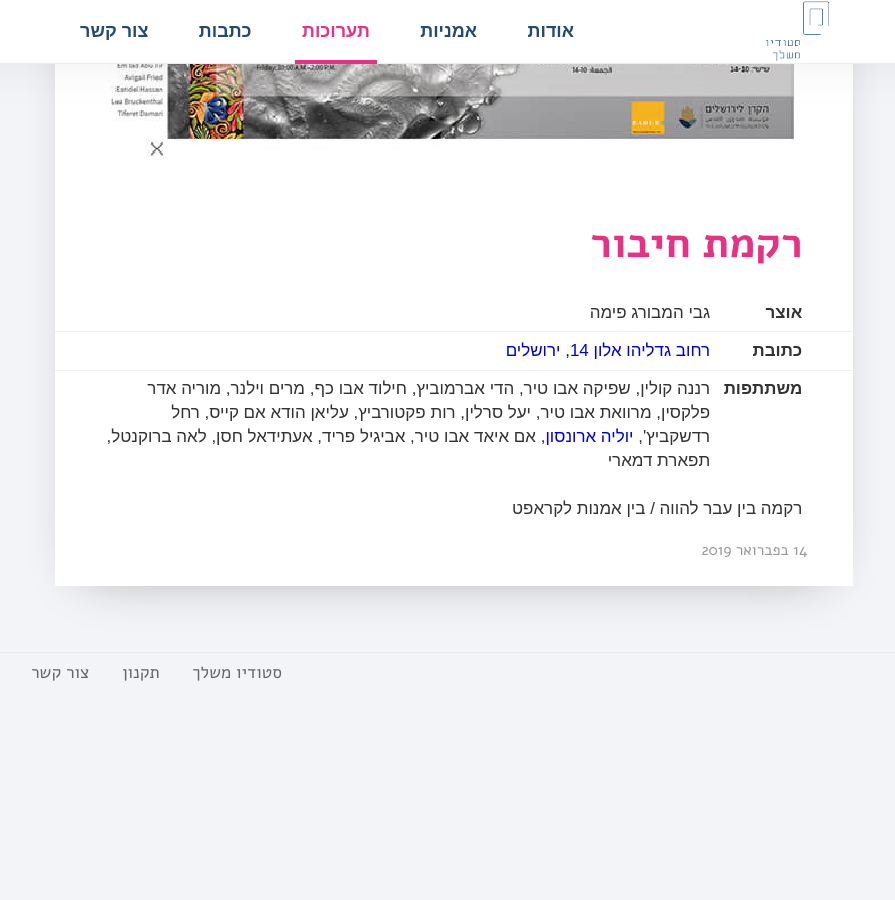
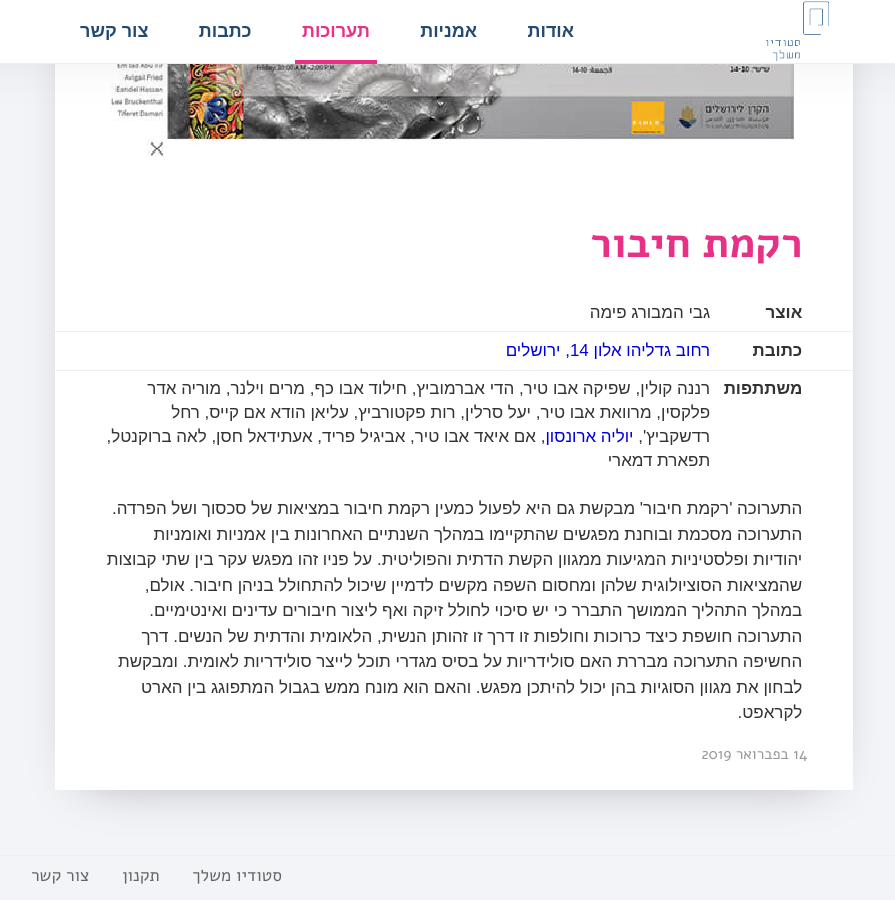
Before and after one commit to laukstein/studioofherown, a Jekyll site: the page built from _pages/exhibition/2019-02-14.md, in a window 1280 px wide and 900 px high, scrolled down 771 px. Shown: the whole window, without its empty margins (186-1081 px from the left). Built offline with Jekyll 4.4.1, drawn with Linux system fonts in a browser that asks for light colours; before the commit the page ends 1468 px from its top, so only the background shows below that.

Commit message:
הוספת טקסט
בתיאור התערוכה

```diff
--- a/_pages/exhibition/2019-02-14.md
+++ b/_pages/exhibition/2019-02-14.md
@@ -1,7 +1,7 @@
 ---
 layout: exhibition
 title: רקמת חיבור
-text: רקמה בין עבר להווה / בין אמנות לקראפט
+text: התערוכה 'רקמת חיבור' מבקשת גם היא לפעול כמעין רקמת חיבור במציאות של סכסוך ושל הפרדה. התערוכה מסכמת ובוחנת  מפגשים שהתקיימו במהלך השנתיים האחרונות בין אמניות ואומניות יהודיות ופלסטיניות המגיעות ממגוון הקשת הדתית והפוליטית. על פניו זהו מפגש עקר בין שתי קבוצות שהמציאות הסוציולוגית שלהן ומחסום השפה מקשים לדמיין שיכול להתחולל בניהן חיבור. אולם, במהלך התהליך הממושך התברר כי יש סיכוי לחולל זיקה ואף ליצור חיבורים עדינים ואינטימיים. התערוכה חושפת כיצד  כרוכות  וחולפות זו דרך זו זהותן הנשית, הלאומית והדתית של הנשים. דרך החשיפה התערוכה מבררת האם סולידריות על בסיס מגדרי תוכל לייצר סולידריות לאומית. ומבקשת לבחון את מגוון הסוגיות בהן יכול להיתכן מפגש. והאם הוא מונח ממש בגבול המתפוגג בין הארט לקראפט.
 curator: גבי המבורג פימה
 address: רחוב גדליהו אלון 14, ירושלים
 participators:
```
